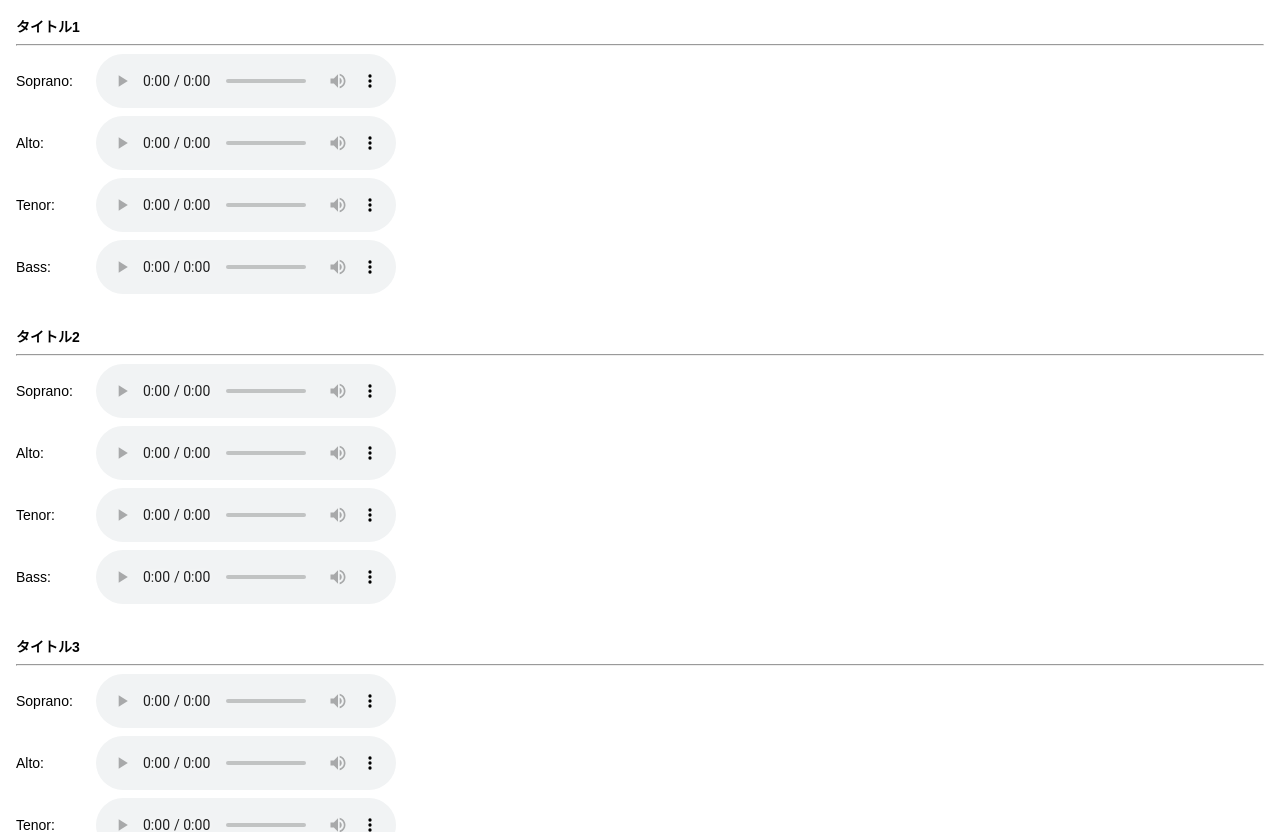
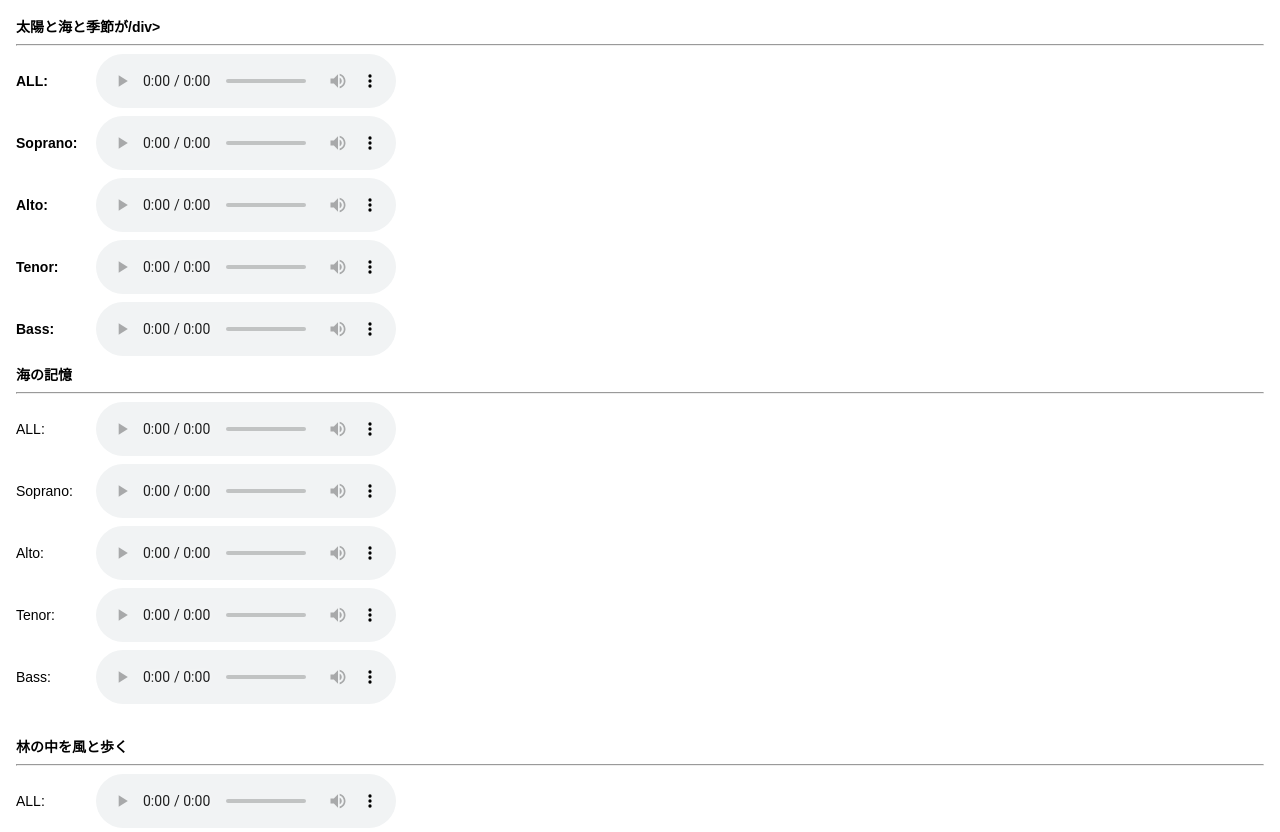
Before and after one commit to haruhiro-takemura0303/TestChorusData, a plain HTML site: page index.html in a window 1280 px wide. Drawn offline with Linux system fonts and the light colour scheme.

Commit message:
fix hmtl

```diff
--- a/index.html
+++ b/index.html
@@ -40,30 +40,45 @@
 
   <!-- 以下そのままでOK！ -->
   <div class="section">
-    <div class="section-title">タイトル1</div>
+    <div class="section-title">太陽と海と季節が/div>
     <hr>
-    <div class="part-row"><div class="part-label">Soprano:</div><audio controls><source src="soprano1.wav" type="audio/wav"></audio></div>
-    <div class="part-row"><div class="part-label">Alto:</div><audio controls><source src="alto1.wav" type="audio/wav"></audio></div>
-    <div class="part-row"><div class="part-label">Tenor:</div><audio controls><source src="tenor1.wav" type="audio/wav"></audio></div>
-    <div class="part-row"><div class="part-label">Bass:</div><audio controls><source src="bass1.wav" type="audio/wav"></audio></div>
+    <div class="part-row"><div class="part-label">ALL:</div><audio controls><source src="./00/00_1.mp3" type="audio/wav"></audio></div>
+    <div class="part-row"><div class="part-label">Soprano:</div><audio controls><source src="./00/00_1_S.mp3" type="audio/wav"></audio></div>
+    <div class="part-row"><div class="part-label">Alto:</div><audio controls><source src="./00/00_1_A.mp3" type="audio/wav"></audio></div>
+    <div class="part-row"><div class="part-label">Tenor:</div><audio controls><source src="./00/00_1_T.mp3" type="audio/wav"></audio></div>
+    <div class="part-row"><div class="part-label">Bass:</div><audio controls><source src="./00/00_1_B.mp3" type="audio/wav"></audio></div>
   </div>
 
   <div class="section">
-    <div class="section-title">タイトル2</div>
+    <div class="section-title">海の記憶</div>
     <hr>
-    <div class="part-row"><div class="part-label">Soprano:</div><audio controls><source src="soprano2.wav" type="audio/wav"></audio></div>
-    <div class="part-row"><div class="part-label">Alto:</div><audio controls><source src="alto2.wav" type="audio/wav"></audio></div>
-    <div class="part-row"><div class="part-label">Tenor:</div><audio controls><source src="tenor2.wav" type="audio/wav"></audio></div>
-    <div class="part-row"><div class="part-label">Bass:</div><audio controls><source src="bass2.wav" type="audio/wav"></audio></div>
+    <div class="part-row"><div class="part-label">ALL:</div><audio controls><source src="./00/00_2.mp3" type="audio/wav"></audio></div>
+    <div class="part-row"><div class="part-label">Soprano:</div><audio controls><source src="./00/00_2_S.mp3" type="audio/wav"></audio></div>
+    <div class="part-row"><div class="part-label">Alto:</div><audio controls><source src="./00/00_2_A.mp3" type="audio/wav"></audio></div>
+    <div class="part-row"><div class="part-label">Tenor:</div><audio controls><source src="./00/00_2_T.mp3" type="audio/wav"></audio></div>
+    <div class="part-row"><div class="part-label">Bass:</div><audio controls><source src="./00/00_2_B.mp3" type="audio/wav"></audio></div>
   </div>
 
   <div class="section">
-    <div class="section-title">タイトル3</div>
+    <div class="section-title">林の中を風と歩く</div>
     <hr>
-    <div class="part-row"><div class="part-label">Soprano:</div><audio controls><source src="soprano3.wav" type="audio/wav"></audio></div>
-    <div class="part-row"><div class="part-label">Alto:</div><audio controls><source src="alto3.wav" type="audio/wav"></audio></div>
-    <div class="part-row"><div class="part-label">Tenor:</div><audio controls><source src="tenor3.wav" type="audio/wav"></audio></div>
-    <div class="part-row"><div class="part-label">Bass:</div><audio controls><source src="bass3.wav" type="audio/wav"></audio></div>
+    <div class="part-row"><div class="part-label">ALL:</div><audio controls><source src="./00/00_3.mp3" type="audio/wav"></audio></div>
+    <div class="part-row"><div class="part-label">Soprano:</div><audio controls><source src="./00/00_3_S.mp3" type="audio/wav"></audio></div>
+    <div class="part-row"><div class="part-label">Alto:</div><audio controls><source src="./00/00_3_A.mp3" type="audio/wav"></audio></div>
+    <div class="part-row"><div class="part-label">Tenor:</div><audio controls><source src="./00/00_3_T.mp3" type="audio/wav"></audio></div>
+    <div class="part-row"><div class="part-label">Bass:</div><audio controls><source src="./00/00_3_B.mp3" type="audio/wav"></audio></div>
+    <hr>
+  </div>
+
+  <div class="section">
+    <div class="section-title">一日の終わりに</div>
+    <hr>
+    <div class="part-row"><div class="part-label">ALL:</div><audio controls><source src="./00/00_4.mp3" type="audio/wav"></audio></div>
+    <div class="part-row"><div class="part-label">Soprano:</div><audio controls><source src="./00/00_4_S.mp3" type="audio/wav"></audio></div>
+    <div class="part-row"><div class="part-label">Alto:</div><audio controls><source src="./00/00_4_A.mp3" type="audio/wav"></audio></div>
+    <div class="part-row"><div class="part-label">Tenor:</div><audio controls><source src="./00/00_4_T.mp3" type="audio/wav"></audio></div>
+    <div class="part-row"><div class="part-label">Bass:</div><audio controls><source src="./00/00_4_B.mp3" type="audio/wav"></audio></div>
+    <hr>
   </div>
 
 </body>
```
